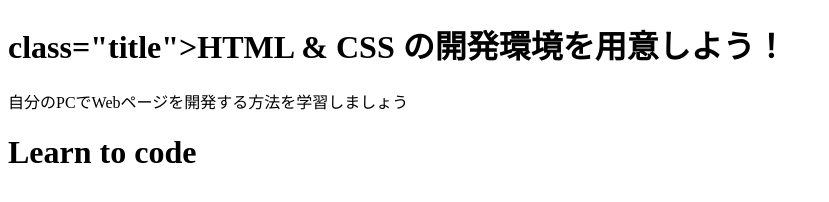
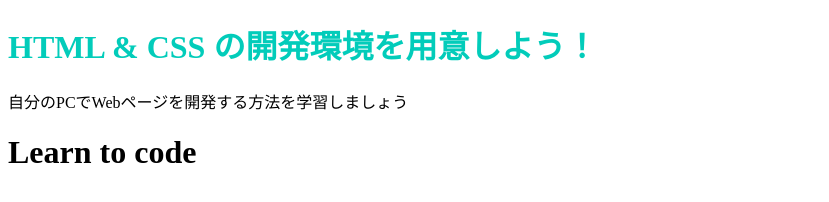
Before and after one commit to SayuriKo0324/prog-8.github.io, a plain HTML site: page index.html in a window 1280 px wide. Shown: the whole page, without its empty margins (0-829 px from the left). Drawn offline with Linux system fonts and the light colour scheme.

Commit message:
Update index.html

```diff
--- a/index.html
+++ b/index.html
@@ -6,7 +6,7 @@
     <link rel="stylesheet" href="stylesheet.css">
   </head>
   <body>
-    <h1> class="title">HTML & CSS の開発環境を用意しよう！</h1>
+    <h1 class="title"> HTML & CSS の開発環境を用意しよう！</h1>
     <p> 自分のPCでWebページを開発する方法を学習しましょう</p>
     <div>
       <h1>Learn to code</h1>
```
